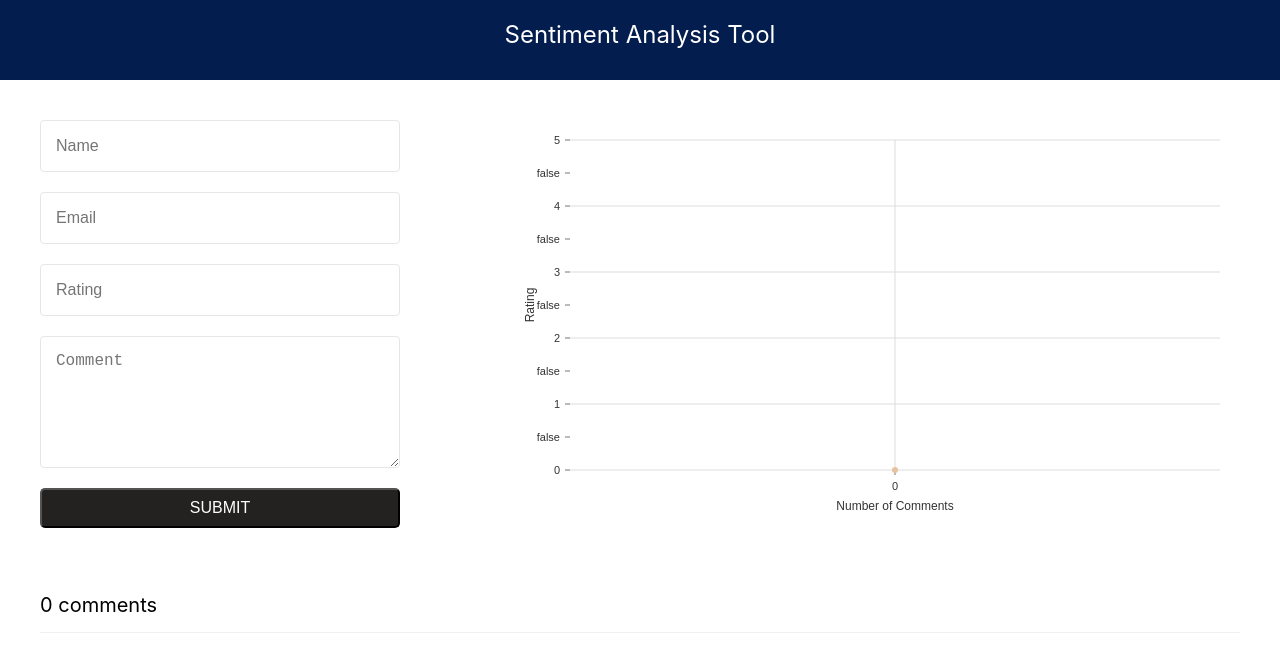
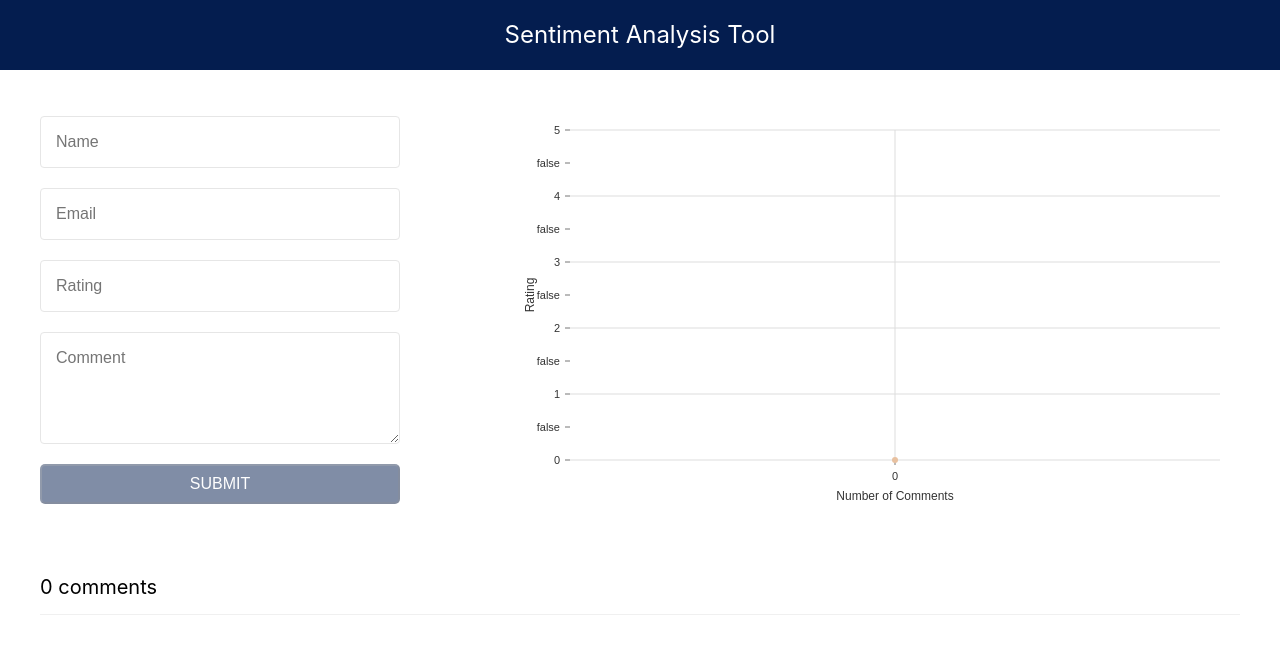
Before and after one commit to nupurgrover/comment-form, a React (Create React App) app: page / in a window 1280 px wide. Shown: the top 672 px of the page. Built offline with nearby package versions, Linux system fonts and the light colour scheme.

Commit message:
Add some finishing touches

```diff
--- a/src/App.js
+++ b/src/App.js
@@ -25,7 +25,7 @@ const FormAndGraphContainer = styled.div`
 
 const Header = styled.header`
   background-color: #041d4f;
-  height: 40px;
+  height: 30px;
   padding: 20px;
   align-items: center;
   justify-content: center;
@@ -37,7 +37,7 @@ const Header = styled.header`
 const getGraphData = (comments) => {
   if (comments.length) {
     return comments.map((comment, index) => ({
-      x: index,
+      x: index + 1,
       y: comment.rating,
     }));
   }
--- a/src/CommentForm.js
+++ b/src/CommentForm.js
@@ -21,23 +21,28 @@ const StyledButton = styled.button`
   padding: 0 15px;
   height: 40px;
   border-radius: 5px;
-  background: #242121;
+  background: #041d4f;
   color: white;
   outline: none;
 
+  &:disabled {
+    background-color: #041d4f;
+    opacity: 0.5;
+  }
+
   &:hover {
-    box-shadow: inset 0 0 0 2px rgb(36, 33, 33, 0.2);
-    background: linear-gradient(-185deg, #242121, #605c5c);
+    background: linear-gradient(-185deg, #041d4f, #163a81);
   }
 `;
 
 const CommentForm = ({ addNewComment }) => {
-  const [formState, setFormState] = useState({
+  const emptyFormState = {
     name: "",
     email: "",
     rating: 0,
     commentText: "",
-  });
+  };
+  const [formState, setFormState] = useState(emptyFormState);
 
   const onInputChange = (event) => {
     setFormState({ ...formState, [event.target.name]: event.target.value });
@@ -46,7 +51,14 @@ const CommentForm = ({ addNewComment }) => {
   const handleSubmit = (evt) => {
     evt.preventDefault();
     addNewComment(formState);
+    setFormState(emptyFormState);
   };
+
+  const isFormDisabled =
+    formState.name === emptyFormState.name ||
+    formState.email === emptyFormState.email ||
+    formState.rating === emptyFormState.rating ||
+    formState.commentText === emptyFormState.commentText;
 
   return (
     <InputForm onSubmit={handleSubmit}>
@@ -72,7 +84,7 @@ const CommentForm = ({ addNewComment }) => {
         type="number"
         min="1"
         max="5"
-        value={formState.rating || null}
+        value={formState.rating || ""}
         onChange={onInputChange}
         required
       />
@@ -84,7 +96,9 @@ const CommentForm = ({ addNewComment }) => {
         required
       />
 
-      <StyledButton type="submit">Submit</StyledButton>
+      <StyledButton type="submit" disabled={isFormDisabled}>
+        Submit
+      </StyledButton>
     </InputForm>
   );
 };
--- a/src/CommentList.js
+++ b/src/CommentList.js
@@ -22,7 +22,9 @@ const List = styled.ul`
 const CommentList = ({ comments }) => {
   return (
     <ListContainer>
-      <Header>{comments.length} comments</Header>
+      <Header>
+        {`${comments.length} ${comments.length === 1 ? "comment" : "comments"}`}
+      </Header>
       <List>
         {comments.map((comment, index) => {
           return (
--- a/src/TextAreaInput.js
+++ b/src/TextAreaInput.js
@@ -3,7 +3,7 @@ import styled from "styled-components";
 
 const StyledTextArea = styled.textarea`
   border-radius: 4px;
-  height: 100px;
+  height: 80px;
   margin-bottom: 20px;
   border: 1px solid #e6e6e6;
   font-size: 16px;
@@ -12,6 +12,7 @@ const StyledTextArea = styled.textarea`
   padding: 15px;
   background: transparent;
   outline: none;
+  font-family: Arial;
 `;
 
 const TextAreaInput = (props) => {
```
